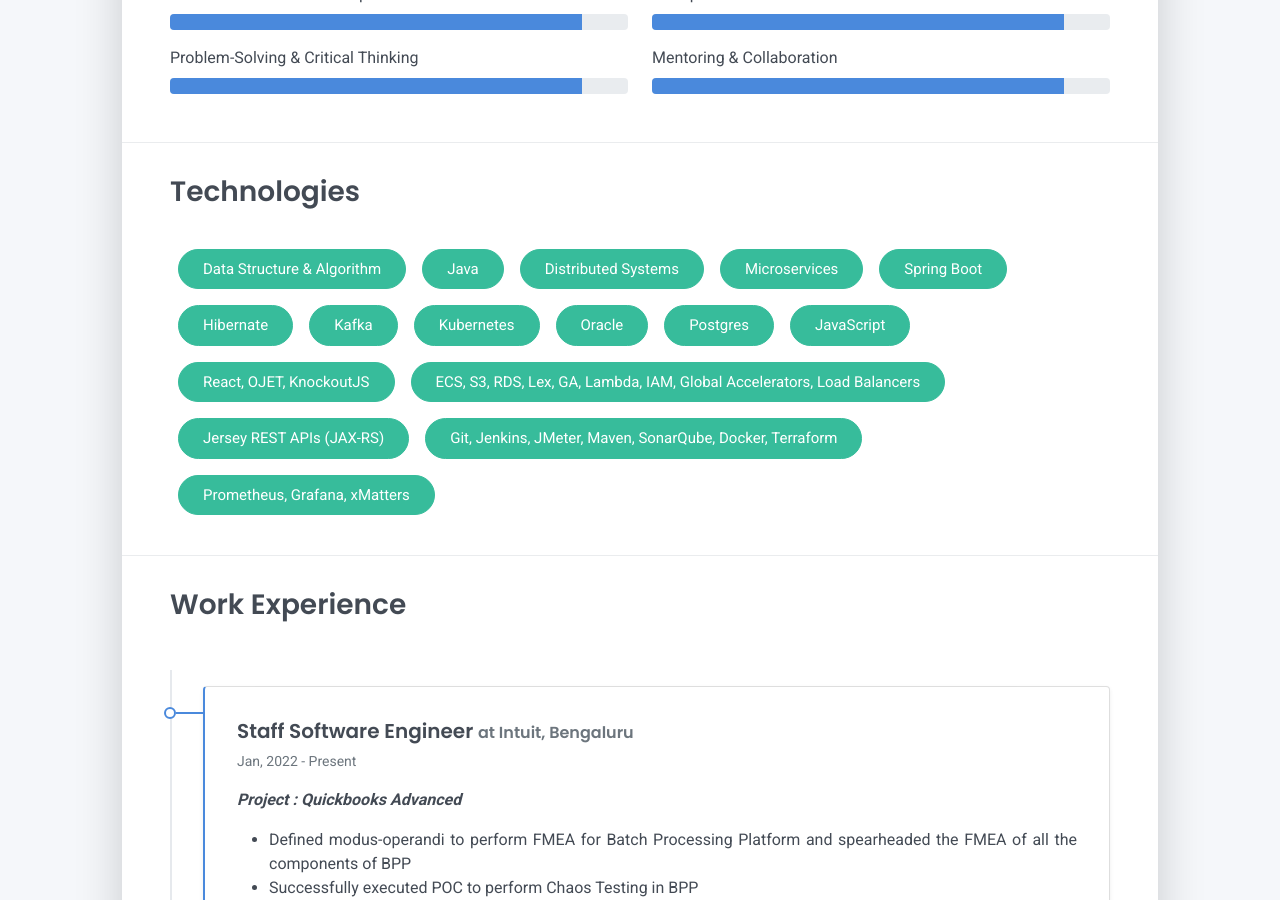
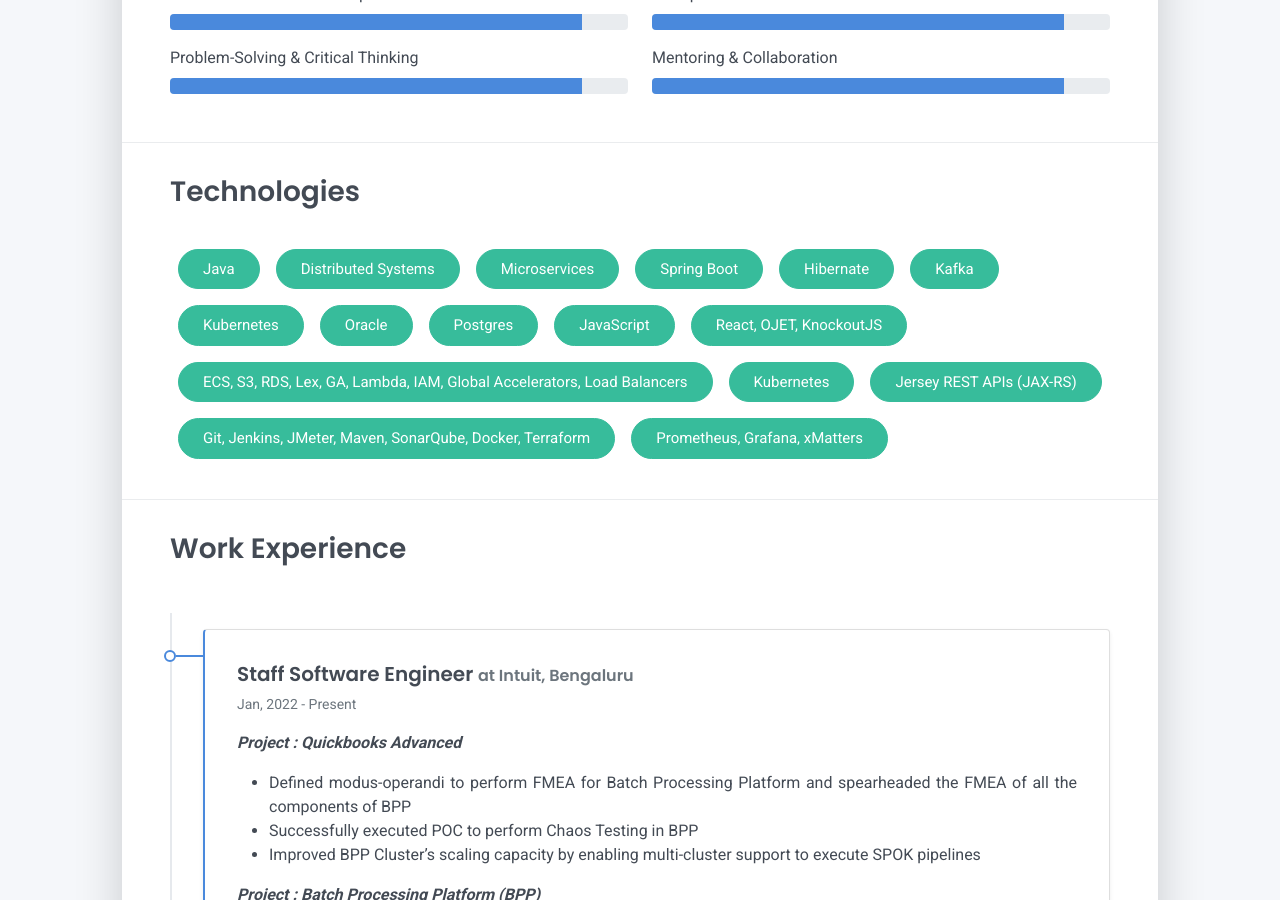
Before and after one commit to anandkshitiz/anandkshitiz.github.io, a Jekyll site: the page built from tabs/about.md, in a window 1280 px wide and 900 px high, scrolled down 830 px. Built offline with Jekyll 4.4.1, drawn with Linux system fonts in a browser that asks for light colours.

Commit message:
modified skills

```diff
--- a/tabs/about/content/skills-tools.html
+++ b/tabs/about/content/skills-tools.html
@@ -1,6 +1,5 @@
 <h2 class="h3 mb-3">Technologies</h2>
 <div class="btn-toolbar ">
-    <button type="button" class="btn btn-success m-1">Data Structure & Algorithm</button>
     <button type="button" class="btn btn-success m-1">Java </button>
     <button type="button" class="btn btn-success m-1">Distributed Systems </button>
     <button type="button" class="btn btn-success m-1">Microservices </button>
@@ -14,6 +13,7 @@
     <button type="button" class="btn btn-success m-1">React, OJET, KnockoutJS </button>
     <button type="button" class="btn btn-success m-1">ECS, S3, RDS, Lex, GA, Lambda, IAM, Global Accelerators, Load
         Balancers </button>
+    <button type="button" class="btn btn-success m-1">Kubernetes </button>
     <button type="button" class="btn btn-success m-1">Jersey REST APIs (JAX-RS) </button>
     <button type="button" class="btn btn-success m-1">Git, Jenkins, JMeter, Maven, SonarQube, Docker, Terraform </button>
     <button type="button" class="btn btn-success m-1">Prometheus, Grafana, xMatters </button>
```
